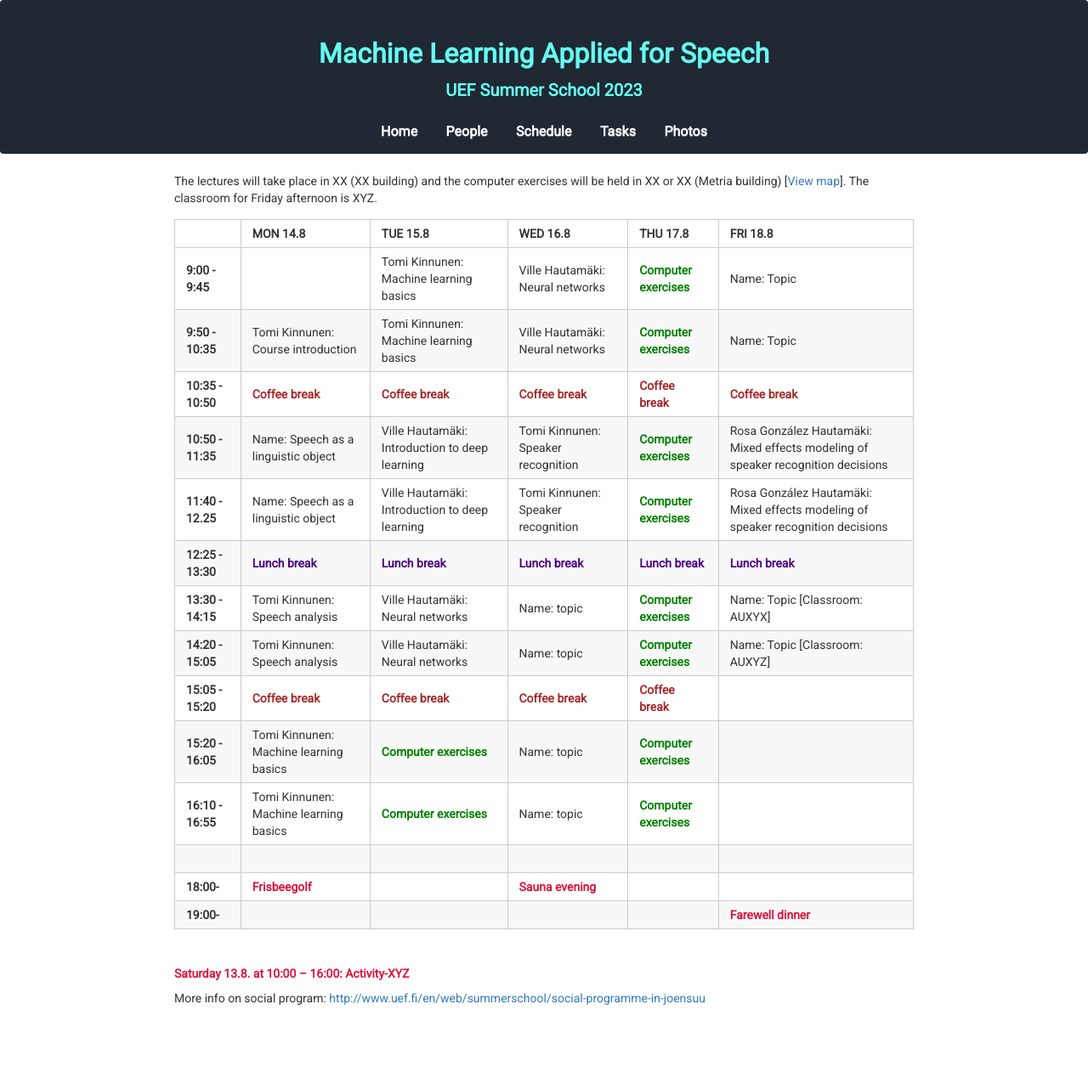
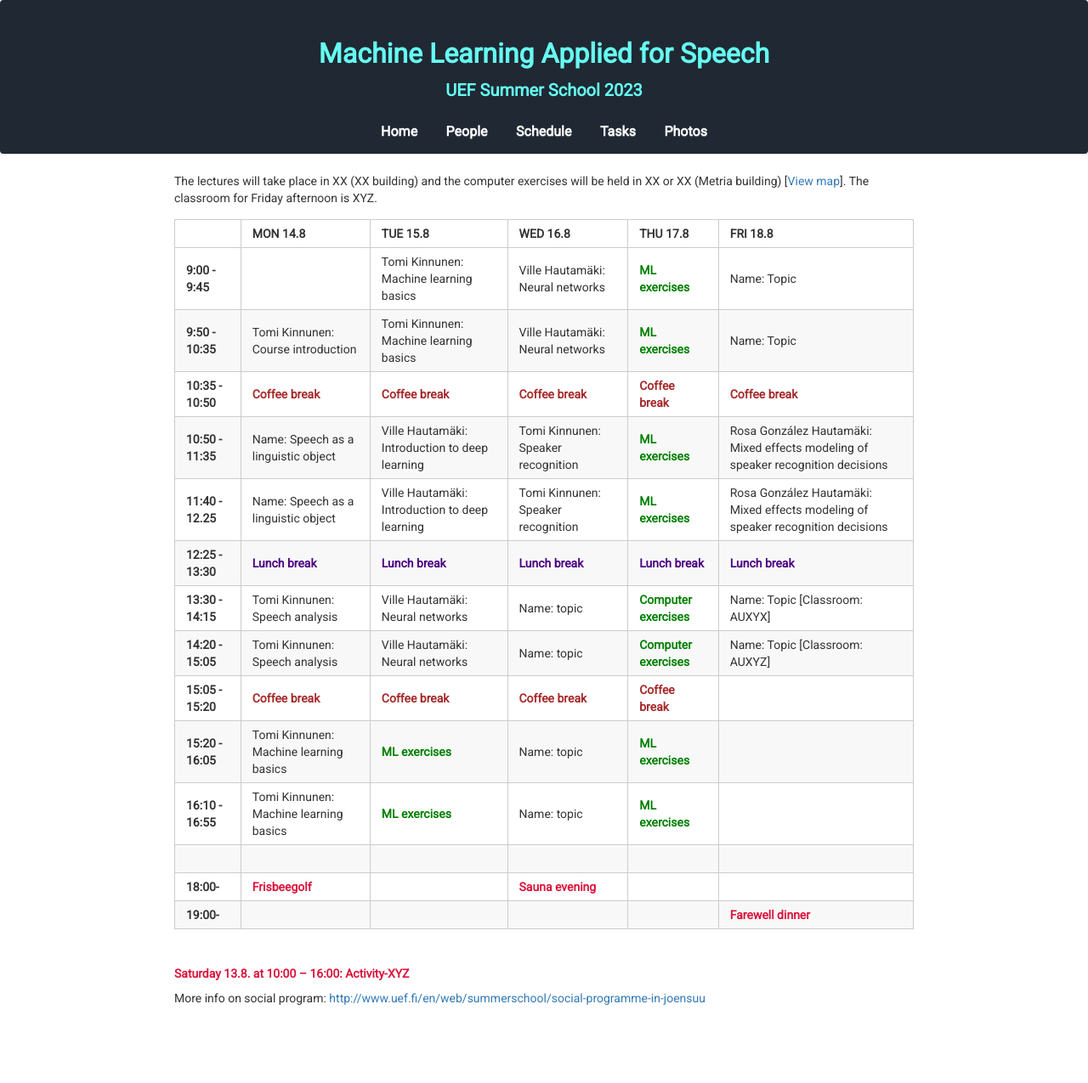
Before and after one commit to vpspeech/summerschool2023, a Jekyll site: the page built from schedule.md, in a window 1280 px wide. Shown: the whole page at 85% size. Built offline with Jekyll 4.4.1, drawn with Linux system fonts in a browser that asks for light colours; nearby versions of some CDN libraries.

Commit message:
Update schedule.md

```diff
--- a/schedule.md
+++ b/schedule.md
@@ -7,17 +7,17 @@
 
 |                   | MON 14.8                                          | TUE 15.8                                                | WED 16.8                                          | THU 17.8                                          | FRI 18.8                                          |
 |-------------------|---------------------------------------------------|---------------------------------------------------------|---------------------------------------------------|---------------------------------------------------|---------------------------------------------------|
-| **9:00 - 9:45**   |                                                   | Tomi Kinnunen: Machine learning basics                       | Ville Hautamäki: Neural networks                        | <span style="color:green">**Computer exercises**</span> | Name: Topic                 |
-| **9:50 - 10:35**  | Tomi Kinnunen: Course introduction                     | Tomi Kinnunen: Machine learning basics                       | Ville Hautamäki: Neural networks                        | <span style="color:green">**Computer exercises**</span> | Name: Topic                 |
+| **9:00 - 9:45**   |                                                   | Tomi Kinnunen: Machine learning basics                       | Ville Hautamäki: Neural networks                        | <span style="color:green">**ML exercises**</span> | Name: Topic                 |
+| **9:50 - 10:35**  | Tomi Kinnunen: Course introduction                     | Tomi Kinnunen: Machine learning basics                       | Ville Hautamäki: Neural networks                        | <span style="color:green">**ML exercises**</span> | Name: Topic                 |
 | **10:35 - 10:50** | <span style="color:brown">**Coffee break**</span> | <span style="color:brown">**Coffee break**</span>       | <span style="color:brown">**Coffee break**</span> | <span style="color:brown">**Coffee break**</span>       | <span style="color:brown">**Coffee break**</span> |
-| **10:50 - 11:35** | Name: Speech as a linguistic object             | Ville Hautamäki: Introduction to deep learning                | Tomi Kinnunen: Speaker recognition                     | <span style="color:green">**Computer exercises**</span> | Rosa González Hautamäki: Mixed effects modeling of speaker recognition decisions |
-| **11:40 - 12.25** | Name: Speech as a linguistic object             | Ville Hautamäki: Introduction to deep learning                | Tomi Kinnunen: Speaker recognition                     | <span style="color:green">**Computer exercises**</span> | Rosa González Hautamäki: Mixed effects modeling of speaker recognition decisions |
+| **10:50 - 11:35** | Name: Speech as a linguistic object             | Ville Hautamäki: Introduction to deep learning                | Tomi Kinnunen: Speaker recognition                     | <span style="color:green">**ML exercises**</span> | Rosa González Hautamäki: Mixed effects modeling of speaker recognition decisions |
+| **11:40 - 12.25** | Name: Speech as a linguistic object             | Ville Hautamäki: Introduction to deep learning                | Tomi Kinnunen: Speaker recognition                     | <span style="color:green">**ML exercises**</span> | Rosa González Hautamäki: Mixed effects modeling of speaker recognition decisions |
 | **12:25 - 13:30** | <span style="color:indigo">**Lunch break**</span> | <span style="color:indigo">**Lunch break**</span>       | <span style="color:indigo">**Lunch break**</span> | <span style="color:indigo">**Lunch break**</span>       | <span style="color:indigo">**Lunch break**</span>   |
 | **13:30 - 14:15** | Tomi Kinnunen: Speech analysis                         | Ville Hautamäki: Neural networks                              | Name: topic                | <span style="color:green">**Computer exercises**</span> | Name: Topic [Classroom: AUXYX]  |
 | **14:20 - 15:05** | Tomi Kinnunen: Speech analysis                         | Ville Hautamäki: Neural networks                              | Name: topic                 | <span style="color:green">**Computer exercises**</span> | Name: Topic [Classroom: AUXYZ]  |
 | **15:05 - 15:20** | <span style="color:brown">**Coffee break**</span> | <span style="color:brown">**Coffee break**</span>       | <span style="color:brown">**Coffee break**</span> | <span style="color:brown">**Coffee break**</span>       |  |
-| **15:20 - 16:05** | Tomi Kinnunen: Machine learning basics                 | <span style="color:green">**Computer exercises**</span> | Name: topic                                               | <span style="color:green">**Computer exercises**</span> |   |
-| **16:10 - 16:55** | Tomi Kinnunen: Machine learning basics                 | <span style="color:green">**Computer exercises**</span> | Name: topic                                               | <span style="color:green">**Computer exercises**</span> |   |
+| **15:20 - 16:05** | Tomi Kinnunen: Machine learning basics                 | <span style="color:green">**ML exercises**</span> | Name: topic                                               | <span style="color:green">**ML exercises**</span> |   |
+| **16:10 - 16:55** | Tomi Kinnunen: Machine learning basics                 | <span style="color:green">**ML exercises**</span> | Name: topic                                               | <span style="color:green">**ML exercises**</span> |   |
 |                   |                                                   |                                                         |                                                   |                                                         |                                                   |
 | **18:00-**        | <span style="color:crimson">**Frisbeegolf**</span>          |                                                         | <span style="color:crimson">**Sauna evening**</span>                                                                        |                                                   |                                                   |
 | **19:00-**        |                                                   |                                                         |       |                                  | <span style="color:crimson">**Farewell dinner**</span>                                                  |
```
